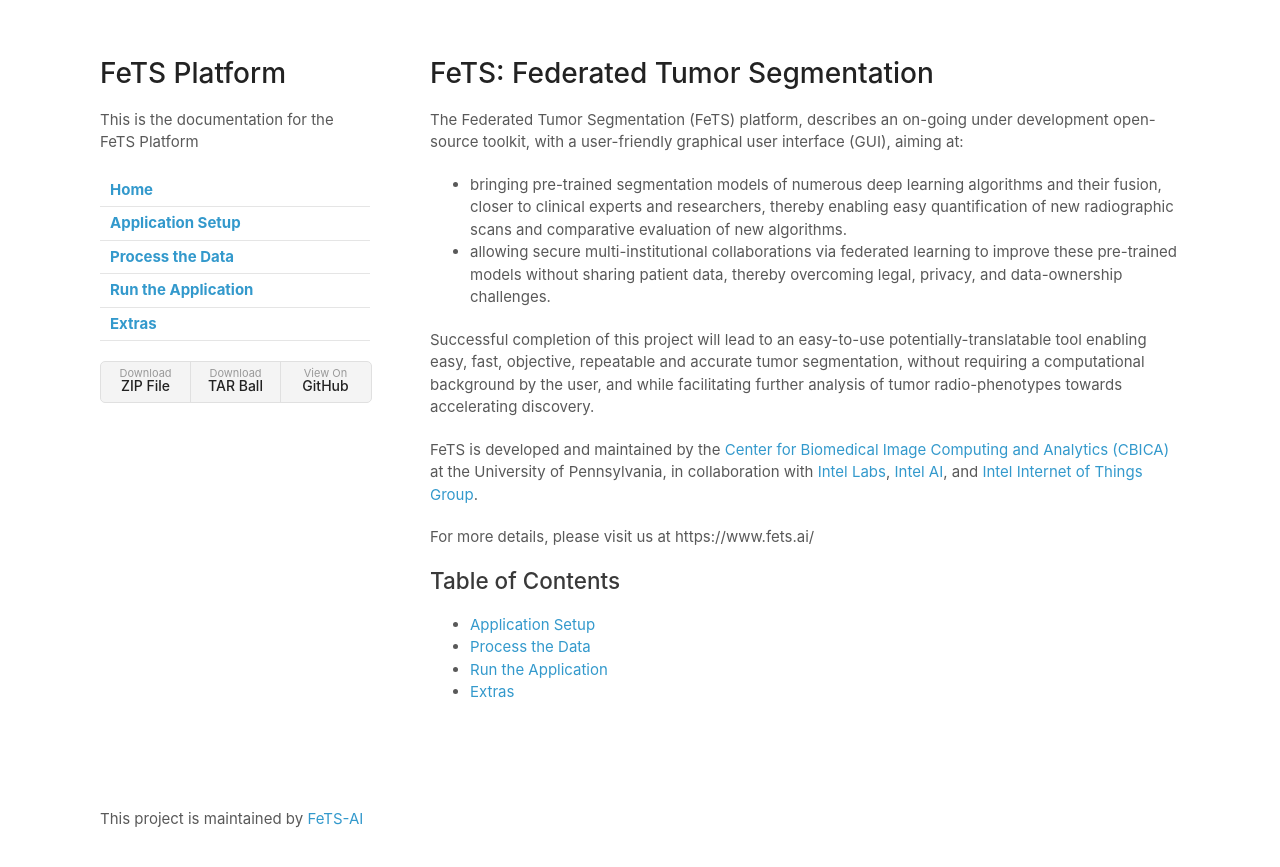
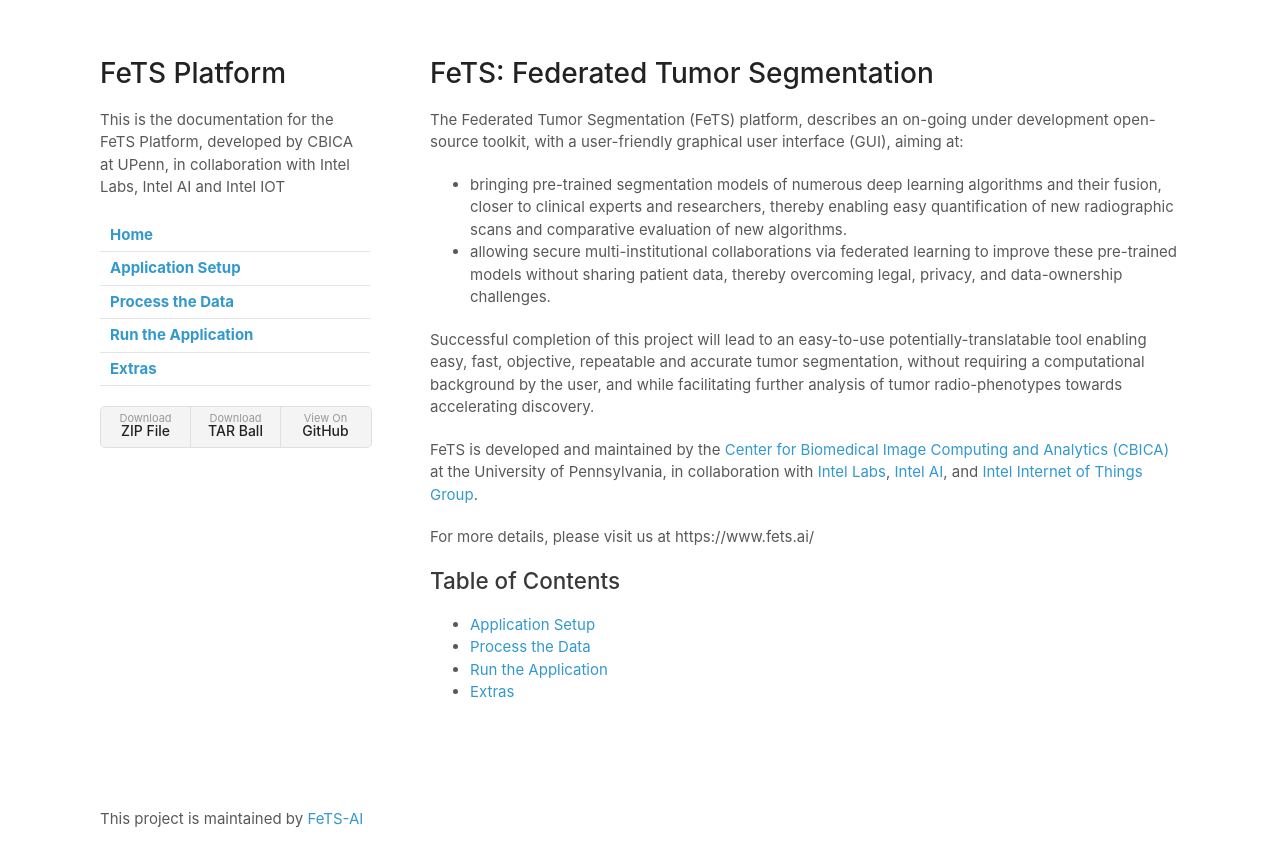
Before and after one commit to FeTS-AI/Front-End, a Jekyll site: the page built from docs/index.md, in a window 1280 px wide. Shown: the top 867 px of the page. Built offline with Jekyll 4.4.1, drawn with Linux system fonts in a browser that asks for light colours; our own code applies the rules of GitHub Pages for plain Markdown files.

Commit message:
this is working!

```diff
--- a/docs/_layouts/default.html
+++ b/docs/_layouts/default.html
@@ -13,7 +13,7 @@
     <div class="wrapper">
       <header>
         <h1>FeTS Platform </h1>
-        <p>This is the documentation for the FeTS Platform</p>
+        <p>This is the documentation for the FeTS Platform, developed by CBICA at UPenn, in collaboration with Intel Labs, Intel AI and Intel IOT</p>
 
         <table>
           {% for nav in site.navigation %}
```
